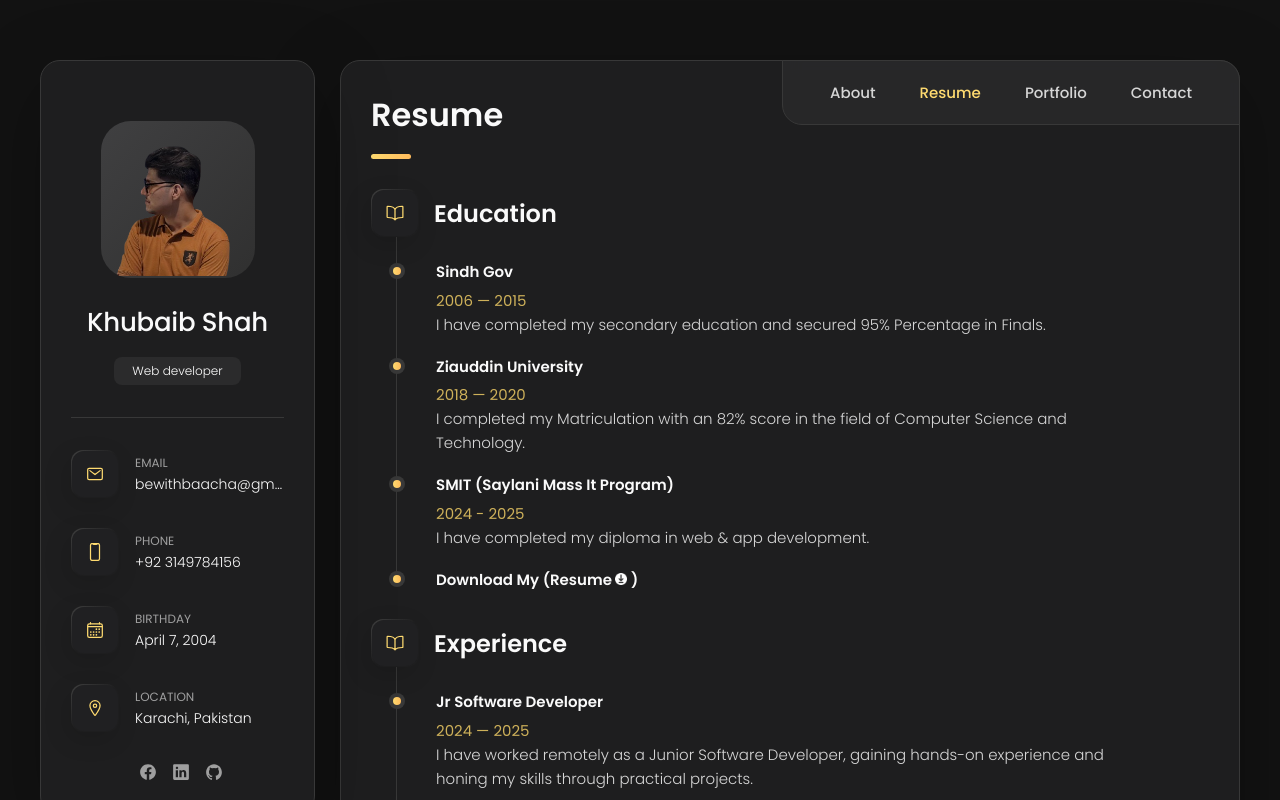
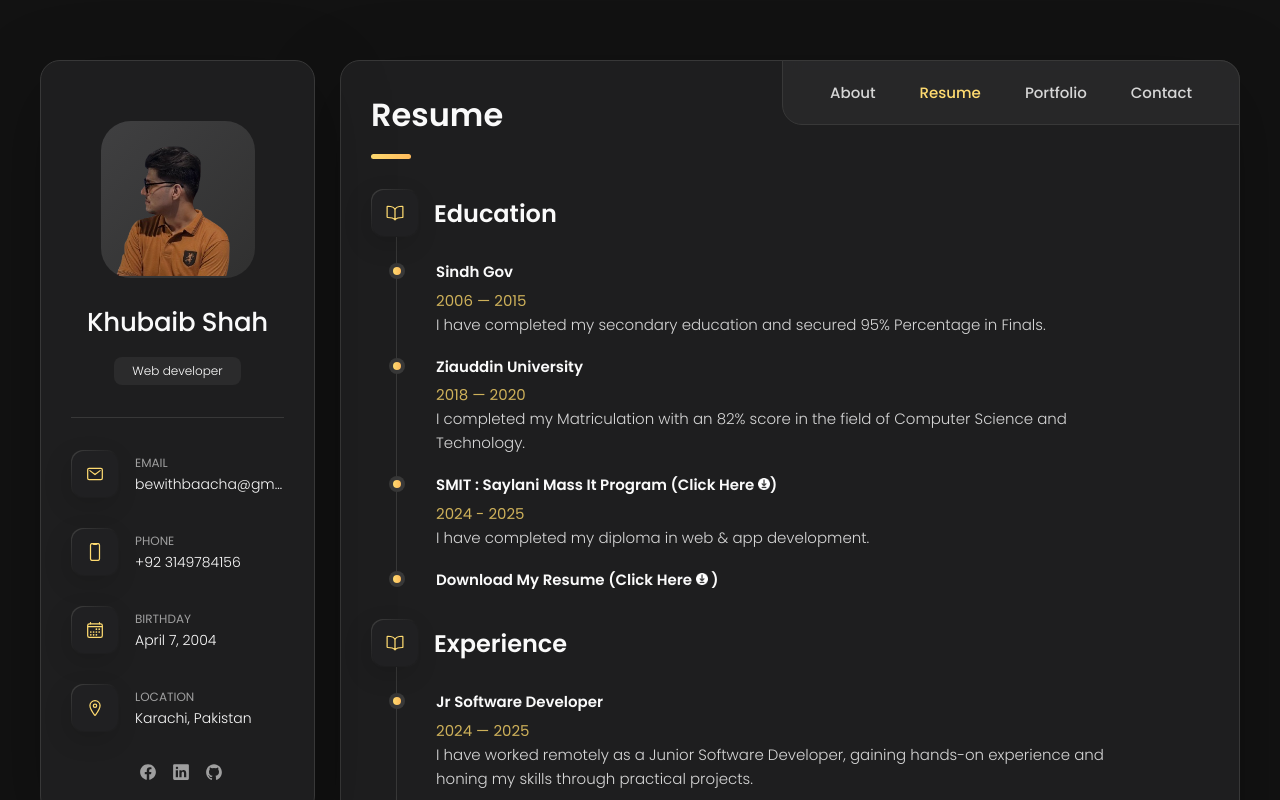
Before and after one commit to Khubaib-shah/Personal-Porfolio, a plain HTML site: page index.html in a window 1280 px wide. Both pictures are taken after a click on the button "Resume". Shown: the top 800 px of the page. Drawn offline with nearby package versions, Linux system fonts and the light colour scheme.

Commit message:
update timeline items: add links for SMIT program and resume download

```diff
--- a/index.html
+++ b/index.html
@@ -492,9 +492,20 @@
               </li>
 
               <li class="timeline-item">
-                <h4 class="h4 timeline-item-title">
-                  SMIT (saylani mass It program)
-                </h4>
+                <a
+                  href="https://drive.google.com/file/d/1ykM4IrWA_NdMo32SbqFKvXgnkgKbEoR1/view?usp=drive_link"
+                  target="_blank"
+                >
+                  <h4 class="h4 timeline-item-title">
+                    SMIT : saylani mass It program (Click here
+                    <img
+                      src="downloading.png"
+                      width="12"
+                      height="12"
+                      style="display: inline; filter: brightness(0) invert(1)"
+                    />)
+                  </h4>
+                </a>
 
                 <span>2024 - 2025</span>
 
@@ -504,11 +515,11 @@
               </li>
               <li class="timeline-item">
                 <a
-                  href="https://drive.google.com/file/d/1AKE94wg39O3y3mc_PxZ9uvjX6Cncnl_Q/view"
+                  href="https://drive.google.com/file/d/1qA4Khyg_-p_WGtfn8jnQRh0NpNmig43a/view?usp=drive_link"
                   target="_blank"
                 >
                   <h4 class="h4 timeline-item-title">
-                    Download My (Resume
+                    Download My Resume (Click here
                     <img
                       src="downloading.png"
                       width="12"
```
